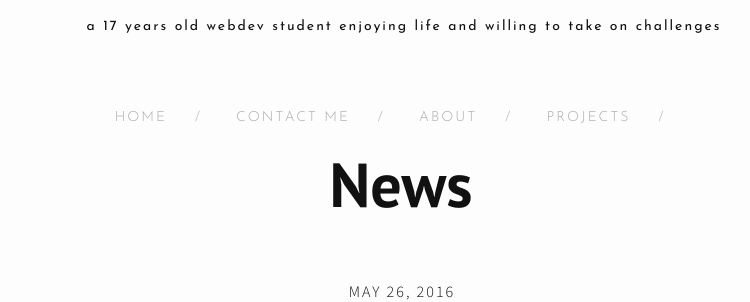
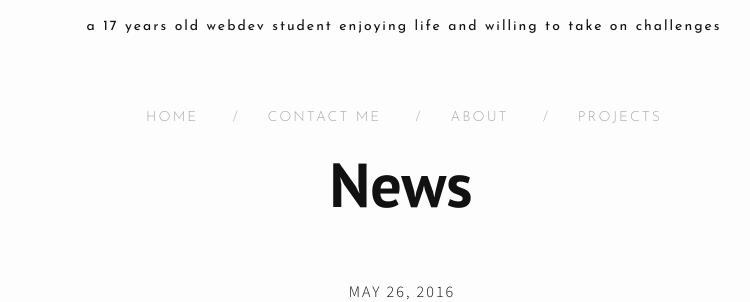
Before and after one commit to maxemiliang/maxemiliang.me, a Jekyll site: the page built from index.html, in a window 1280 px wide. Shown: the part 144-446 px from the top of the page, without its empty margins (239-989 px from the left). Built offline with Jekyll 4.4.1, drawn with Linux system fonts in a browser that asks for light colours; nearby versions of some CDN libraries.

Commit message:
fixed an annoying bug with backslash

```diff
--- a/_includes/header.html
+++ b/_includes/header.html
@@ -9,12 +9,12 @@
 </div>
 <div class="wrapper">
   <div class="trigger site-navigation">
-    <a class="page-link" href="/">HOME</a><span class="exclamationMark">/</span>
+    <a class="page-link" href="/">HOME</a>
 
     {% for sitePage in site.pages %}
     {% if sitePage.title %}
 
-    <a class="page-link" href="{{sitePage.url | prepend: site.baseurl }}">{{sitePage.title}}</a><span class="exclamationMark">/</span>
+    <span class="exclamationMark">/</span><a class="page-link" href="{{sitePage.url | prepend: site.baseurl }}">{{sitePage.title}}</a>
     {% endif %}
     {% endfor %}
   </div>
```
